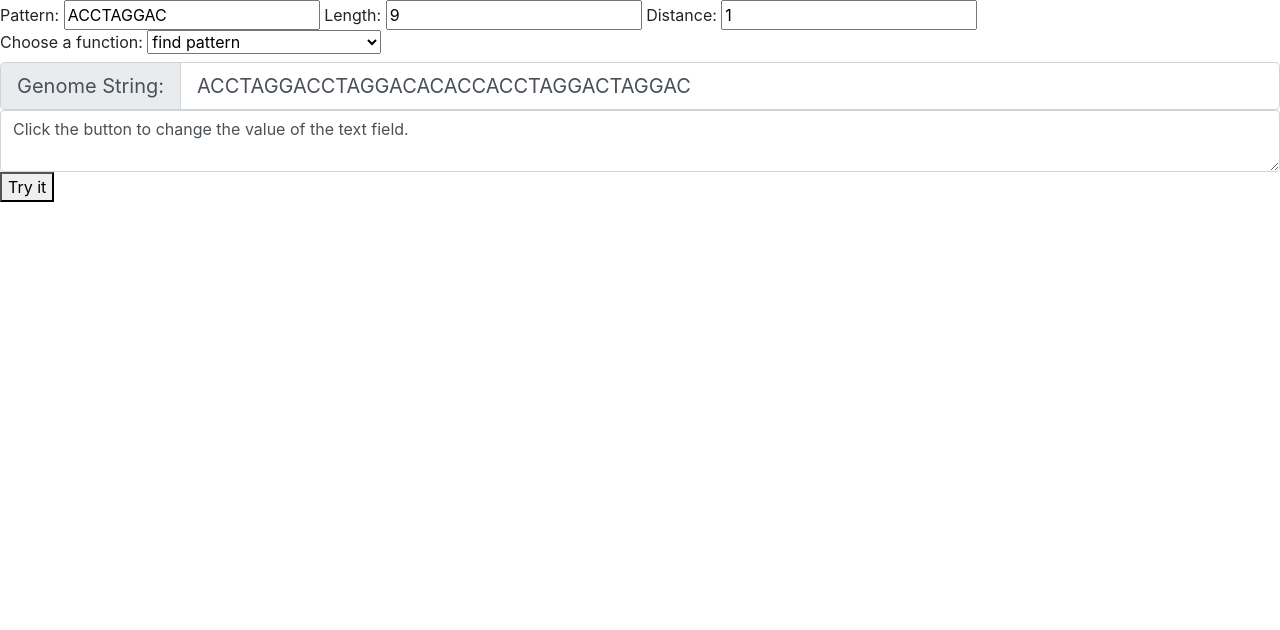
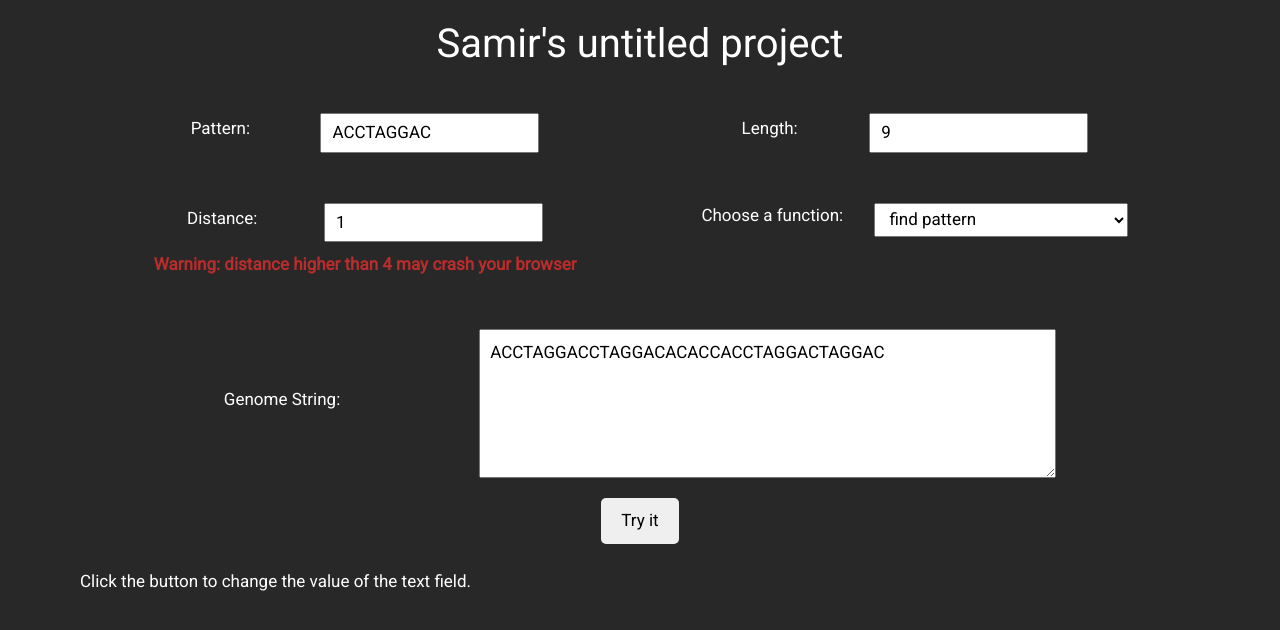
Before and after one commit to karibbov/-bioinfo, a plain HTML site: page index.html in a window 1280 px wide. Drawn offline with nearby package versions, Linux system fonts and the light colour scheme.

Commit message:
"Redesigned"

```diff
--- a/index.html
+++ b/index.html
@@ -1,20 +1,41 @@
 <!DOCTYPE html>
 <html>
+
 <head>
-    <link rel="stylesheet" href="https://stackpath.bootstrapcdn.com/bootstrap/4.3.1/css/bootstrap.min.css" integrity="sha384-ggOyR0iXCbMQv3Xipma34MD+dH/1fQ784/j6cY/iJTQUOhcWr7x9JvoRxT2MZw1T" crossorigin="anonymous">
-    <script src="https://stackpath.bootstrapcdn.com/bootstrap/4.3.1/js/bootstrap.min.js" integrity="sha384-JjSmVgyd0p3pXB1rRibZUAYoIIy6OrQ6VrjIEaFf/nJGzIxFDsf4x0xIM+B07jRM" crossorigin="anonymous"></script>
+  <link rel="stylesheet" href="https://stackpath.bootstrapcdn.com/bootstrap/4.3.1/css/bootstrap.min.css"
+    integrity="sha384-ggOyR0iXCbMQv3Xipma34MD+dH/1fQ784/j6cY/iJTQUOhcWr7x9JvoRxT2MZw1T" crossorigin="anonymous">
+  <link rel="stylesheet" href="scss/style.css">
+  <link href="https://fonts.googleapis.com/css2?family=Roboto&display=swap" rel="stylesheet">
+  <script src="https://stackpath.bootstrapcdn.com/bootstrap/4.3.1/js/bootstrap.min.js"
+    integrity="sha384-JjSmVgyd0p3pXB1rRibZUAYoIIy6OrQ6VrjIEaFf/nJGzIxFDsf4x0xIM+B07jRM"
+    crossorigin="anonymous"></script>
 </head>
+
 <body>
+
+  <h1>Samir's untitled project</h1>
+
+  <div class="container">
     <div>
-  Pattern: <input type="text" id="pattern" value="ACCTAGGAC">
-  Length: <input type="number" id="length" value="9">
-  Distance: <input type="number" id="distance" value="1">
+      <div class="smallInput">
+        <label for="pattern">Pattern:</label>
+        <input type="text" id="pattern" value="ACCTAGGAC">
+      </div>
+
+      <div class="smallInput">
+        <label for="length">Length:</label>
+        <input type="number" id="length" value="9">
+      </div>
+
+      <div class="smallInput">
+        <label for="distance">Distance:</label>
+        <input type="number" id="distance" value="1">
+        <p class="warning">Warning: distance higher than 4 may crash your browser</p>
       </div>
 
 
-<div>
+      <div class="smallInput">
         <label for="func">Choose a function:</label>
-
         <select id="func">
           <option value="pattern">find pattern</option>
           <option value="frequent">find frequent pattern</option>
@@ -22,22 +43,27 @@
           <option value="neighbour_test">Hamming neighbours</option>
         </select>
       </div>
+    </div>
 
- <!-- <input type="text" id="Genome" > -->
-<div class="input-group input-group-lg">
-  <div class="input-group-prepend">
-    <span class="input-group-text" id="inputGroup-sizing-lg">Genome String:</span>
+    <div class="genomeDiv">
+      <label for="Genome">Genome String:</label>
+      <textarea name="hmm" id="Genome" cols="60" rows="5">ACCTAGGACCTAGGACACACCACCTAGGACTAGGAC</textarea>
     </div>
-  <input id="Genome" value="ACCTAGGACCTAGGACACACCACCTAGGACTAGGAC" type="text" class="form-control" aria-label="Sizing example input" aria-describedby="inputGroup-sizing-lg">
+
+    <div class="buttonDiv">
+      <button onclick="myFunction()">Try it</button>
     </div>
 
   </div>
-  <textarea class="form-control" aria-label="With textarea" id="output">Click the button to change the value of the text field.</textarea>
+
+
+  <div class="container outputDiv">
+    <p id="output">Click the button to change the value of the text field.</p>
   </div>
 
-<button onclick="myFunction()">Try it</button>
 
   <script src="script.js"></script>
 
 </body>
+
 </html>
--- /dev/null
+++ b/scss/style.scss
@@ -0,0 +1,78 @@
+body {
+    background: rgb(40, 40, 40);
+    color: white;
+    font-family: "Roboto", sans-serif;
+}
+
+h1 {
+    text-align: center;
+    margin: 20px 0;
+}
+.container {
+    display: flex;
+    flex-wrap: wrap;
+    font-size: 17px;
+    input,
+    select {
+        padding: 5px 10px;
+    }
+    div {
+        justify-content: space-evenly;
+        display: flex;
+        flex-wrap: wrap;
+        align-items: flex-start;
+        .smallInput {
+            width: 45%;
+            margin: 20px;
+            padding: 5px;
+            display: flex;
+            justify-content: space-evenly;
+            align-items: center;
+
+            .warning {
+                color: rgb(187, 44, 44);
+                padding: 10px 0;
+                font-weight: 700;
+            }
+        }
+    }
+    .genomeDiv {
+        width: 100%;
+        display: flex;
+        align-items: center;
+        textarea {
+            padding: 10px;
+            text-transform: uppercase;
+        }
+    }
+    .buttonDiv {
+        width: 100%;
+        button {
+            margin: 20px 0;
+            padding: 10px 20px;
+            border-radius: 5px;
+            border: none;
+        }
+    }
+}
+
+.outputDiv {
+    padding: 5px 10px;
+    #output {
+        width: 100%;
+        overflow-wrap: break-word;
+    }
+}
+
+
+/* Chrome, Safari, Edge, Opera */
+input::-webkit-outer-spin-button,
+input::-webkit-inner-spin-button {
+  -webkit-appearance: none;
+  margin: 0;
+}
+
+/* Firefox */
+input[type=number] {
+  -moz-appearance: textfield;
+}
```
Also changed, not shown: script.js (+12 -11 lines), scss/style.css (added), 1 other file. Lines whose indentation alone changed are shown as unchanged.
